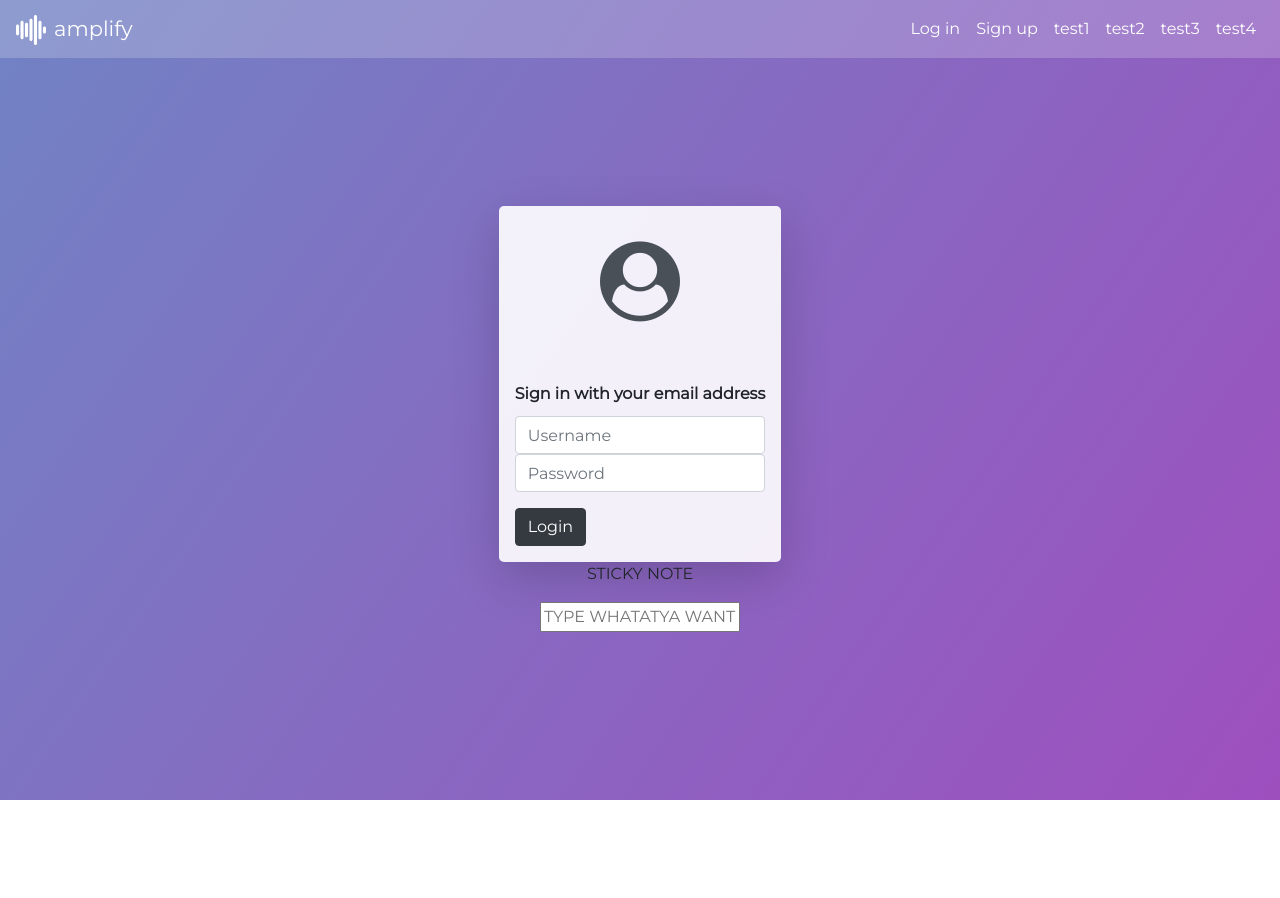
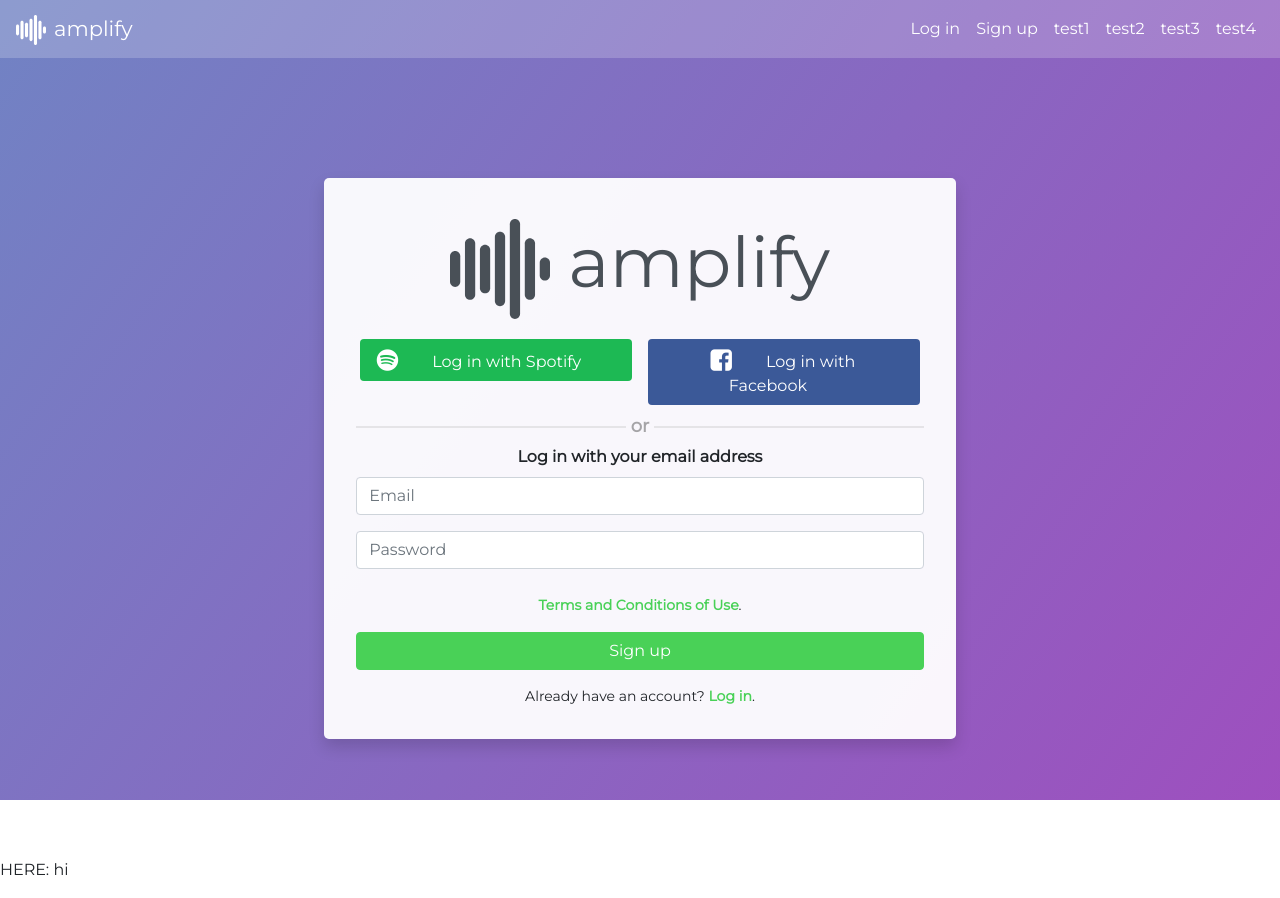
Before and after one commit to grzegorz92/sptfy-front, an Angular app in the folder sptfy-front/: page /login in a window 1280 px wide. Before the commit the page ends 800 px from the top, so only its background shows below. Built offline with nearby package versions, Linux system fonts and the light colour scheme.

Commit message:
Added request service

```diff
--- a/sptfy-front/src/app/app.component.html
+++ b/sptfy-front/src/app/app.component.html
@@ -4,5 +4,6 @@
   <!--<router-outlet></router-outlet>-->
   <app-not-authorized></app-not-authorized>
 
+<p>HERE: {{element}}</p>
 
 </div>
--- a/sptfy-front/src/app/app.component.ts
+++ b/sptfy-front/src/app/app.component.ts
@@ -1,4 +1,5 @@
-import { Component } from '@angular/core';
+import {Component, Input} from '@angular/core';
+import {RegisterComponent} from "./not-authorized/register/register.component";
 
 @Component({
   selector: 'app-root',
@@ -7,10 +8,11 @@ import { Component } from '@angular/core';
 })
 export class AppComponent {
 
+
+ element = "hi";
+
   constructor() {
   }
-
-
 
   ngOnInit() {
 
--- a/sptfy-front/src/app/app.module.ts
+++ b/sptfy-front/src/app/app.module.ts
@@ -10,6 +10,8 @@ import { IndexMenuComponent } from './index-menu/index-menu.component';
 import {FormsModule} from "@angular/forms";
 import {RouterModule, Routes} from "@angular/router";
 import { NotAuthorizedComponent } from './not-authorized/not-authorized.component';
+import {RequestsService} from "./requests.service";
+import {HttpClientModule} from "@angular/common/http";
 
 const appRoutes: Routes = [
   {path: '', component: IndexMenuComponent},
@@ -31,9 +33,10 @@ const appRoutes: Routes = [
   imports: [
     BrowserModule,
     FormsModule,
+    HttpClientModule,
     RouterModule.forRoot(appRoutes)
   ],
-  providers: [],
+  providers: [RequestsService],
   bootstrap: [AppComponent]
 })
 export class AppModule { }
--- a/sptfy-front/src/app/not-authorized/login/login.component.css
+++ b/sptfy-front/src/app/not-authorized/login/login.component.css
@@ -1,23 +1,71 @@
+.main-container {
+  min-height: 100vh;
+}
+
 .form-container {
-  /*position: absolute;*/
-  /*top: 200px;*/
-  /*left: 200px;*/
-  /*right: 200px;*/
-  /*bottom: 200px;*/
-  /*margin-top: -50px;*/
-  /*margin-left: -100px;*/
-  padding: 40px 40px;
-  background-color: rgba(255, 255, 255, 0.9);
-  border-radius: 5px;
-  /*width: 400px;*/
-  /*min-width: 100px;*/
-  /*margin: 200px;*/
-  margin-top: 100px;
+  background-color: rgba(255, 255, 255, 0.95);
 }
 
 .gj-log-logo {
   text-align: center;
-  font-size: 80px;
-  padding-bottom: 40px;
-  color: #495057
+  color: #495057;
+  font-size: 70px;
+  padding-bottom: 20px;
 }
+
+.log-logo-size {
+  width: 100px;
+}
+
+@media (min-width: 0px)  {
+
+  .form-container {
+    padding: 2rem 1rem;
+    border-radius: 0px;
+  }
+}
+
+@media (min-width: 576px) {
+
+  .form-container {
+    padding: 2rem;
+    border-radius: 5px;
+  }
+}
+
+.gj-terms-paragraph {
+  font-size: 14px;
+  padding-top: 10px;
+  text-align: center;
+}
+
+.flex-parent {
+  display: flex;
+  height: 20px;
+  align-items: center;
+  text-align: center !important;
+  margin-top: 0.75rem;
+  margin-bottom: 0.5rem;
+}
+
+.flex-child-edge {
+  flex-grow: 2;
+  height: 1px;
+  border: 1px rgba(169, 169, 169, 0.25) solid;
+}
+
+.flex-child-text {
+  color: rgba(23, 23, 23, 0.37);
+  text-align: center;
+  font-weight: bold;
+  font-size: 18px;
+  flex-basis: auto;
+  flex-grow: 0;
+  margin: 0px 5px 0px 5px;
+}
+
+.icon-offset {
+  position: relative;
+  top: 2px;
+  left: -2px;
+}
--- a/sptfy-front/src/app/not-authorized/login/login.component.html
+++ b/sptfy-front/src/app/not-authorized/login/login.component.html
@@ -1,17 +1,49 @@
-<!--<div style="background-image: url(https://livewallpaper.info/wp-content/uploads/2017/08/full-hd-hipster-wallpaper-wpc9005349-1024x640.jpg)">-->
-<div class="d-flex flex-column justify-content-center align-items-center my-5" style="height: 100%">
-<form class="form-container shadow-lg p-3">
-  <div class="gj-log-logo"><i class="fa fa-user-circle"></i> </div>
-  <div style="padding-bottom: 10px; font-weight: bold">Sign in with your email address </div>
-  <div class="form-group">
-    <input type="text" class="form-control" name="username" placeholder="Username">
-    <input type="text" class="form-control" name="password" placeholder="Password">
+<div class="d-flex flex-column justify-content-center align-items-center main-container">
+  <form class=" form-container shadow " >
 
-  </div>
-  <button type="submit" class="btn btn-dark">Login</button>
-</form>
+    <div class="gj-log-logo">
+      <img src="assets/sound-bars-pulse-495057.svg" class="log-logo-size">
+      amplify
+    </div>
 
-<p>STICKY NOTE</p>
-<input placeholder="TYPE WHATATYA WANT">
+    <div class="row socialmedia-btn-family">
+      <div class="col-md-6 px-2">
+        <a href="spotify.com" class="btn btn-block spotify-button"><i
+          class="fa fa-spotify gj-button-logo icon-offset"></i> <span  style="padding: 0px 2rem;">Log in
+          with Spotify</span></a>
+      </div>
+      <div class="col-md-6 px-2">
+        <a href="facebook.com" class="btn btn-block facebook-button"><i
+          class="fa fa-facebook-square gj-button-logo icon-offset"></i> <span style="padding: 0px 2rem;">Log in
+          with Facebook</span></a>
+      </div>
+    </div>
 
+    <div class="flex-parent">
+      <div class="flex-child-edge"></div>
+      <div class="flex-child-text">or</div>
+      <div class="flex-child-edge"></div>
+    </div>
+
+    <div class="pb-2 font-weight-bold text-center">Log in with your email address</div>
+    <div class="form-group">
+      <input type="text" class="form-control" name="email" placeholder="Email">
+    </div>
+    <div class="form-group">
+      <input type="password" class="form-control" name="password" placeholder="Password">
+    </div>
+    <div class="form-group">
+      <p class="gj-terms-paragraph"> <a
+        href="http://google.com" class="gj-link"> Terms and Conditions of Use</a>.</p>
+    </div>
+
+
+    <div class="form-group">
+      <button type="submit" class="btn gj-btn-green">Sign up</button>
+    </div>
+
+    <div style="font-size: 14px; text-align: center;">
+      Already have an account? <a href="http://google.com" class="gj-link">Log in</a>.
+    </div>
+  </form>
 </div>
--- a/sptfy-front/src/app/not-authorized/login/login.component.ts
+++ b/sptfy-front/src/app/not-authorized/login/login.component.ts
@@ -1,4 +1,5 @@
 import {Component, OnInit} from '@angular/core';
+import {RequestsService} from "../../requests.service";
 
 @Component({
   selector: 'app-login',
@@ -7,11 +8,24 @@ import {Component, OnInit} from '@angular/core';
 })
 export class LoginComponent implements OnInit {
 
-  constructor() {
+  constructor(private requestService: RequestsService) {
   }
 
 
   ngOnInit() {
   }
 
+
+  onGetToken() {
+
+    this.requestService.getToken('username', 'password', 'password')
+      .subscribe(
+        (response) =>{
+          console.log("onGetToken")
+        },
+        (error)=>{},
+        ()=>{}
+      )
   }
+
+}
--- a/sptfy-front/src/app/not-authorized/register/register.component.ts
+++ b/sptfy-front/src/app/not-authorized/register/register.component.ts
@@ -1,4 +1,4 @@
-import { Component, OnInit } from '@angular/core';
+import {Component, Input, OnInit} from '@angular/core';
 
 @Component({
   selector: 'app-register',
@@ -7,6 +7,8 @@ import { Component, OnInit } from '@angular/core';
 })
 export class RegisterComponent implements OnInit {
 
+  @Input() testElement: string = "testElement";
+
   constructor() { }
 
   ngOnInit() {
--- /dev/null
+++ b/sptfy-front/src/app/requests.service.ts
@@ -0,0 +1,34 @@
+import {Injectable} from "@angular/core";
+import {HttpClient, HttpHeaders} from "@angular/common/http";
+
+@Injectable()
+export class RequestsService {
+
+
+  constructor(private httpClient: HttpClient) {
+  }
+
+
+  getToken(username, password, grant_type) {
+
+    let url = 'http://localhost:8080/oauth/token';
+
+    // let username = 'zdzislaw';
+    // let password = '123';
+    // let grant_type = 'password';
+
+    const body = new URLSearchParams();
+    body.append('username', username);
+    body.append('password', password);
+    body.append('grant_type', grant_type);
+
+    let headers = new HttpHeaders()
+      .set('Content-Type', 'application/x-www-form-urlencoded')
+      .set('Authorization', 'Basic cGFzc0NsaWVudElkOndlYlNlY3JldA==');
+
+    return this.httpClient.post(url, body.toString(),{headers: headers});
+
+
+  }
+
+}
```
Also changed, not shown: sptfy-front/src/app/not-authorized/register/register.component.css (+5 -5 lines), sptfy-front/src/app/not-authorized/not-authorized.component.css (line endings or trailing spaces).
